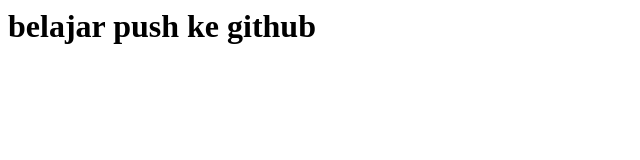
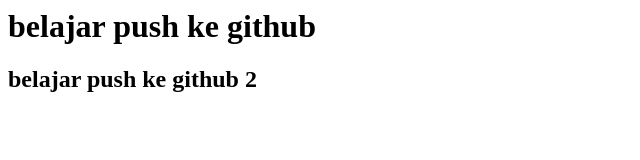
Before and after one commit to fajaresda/repo-github, a plain HTML site: page index.html in a window 1280 px wide. Shown: the whole page, without its empty margins (0-640 px from the left). Drawn offline with Linux system fonts and the light colour scheme.

Commit message:
add paragraf 2

```diff
--- a/index.html
+++ b/index.html
@@ -1,2 +1,3 @@
 <title>Belajar Github</title>
 <h1>belajar push ke github</h1>
+<h2>belajar push ke github 2</h2>
```
